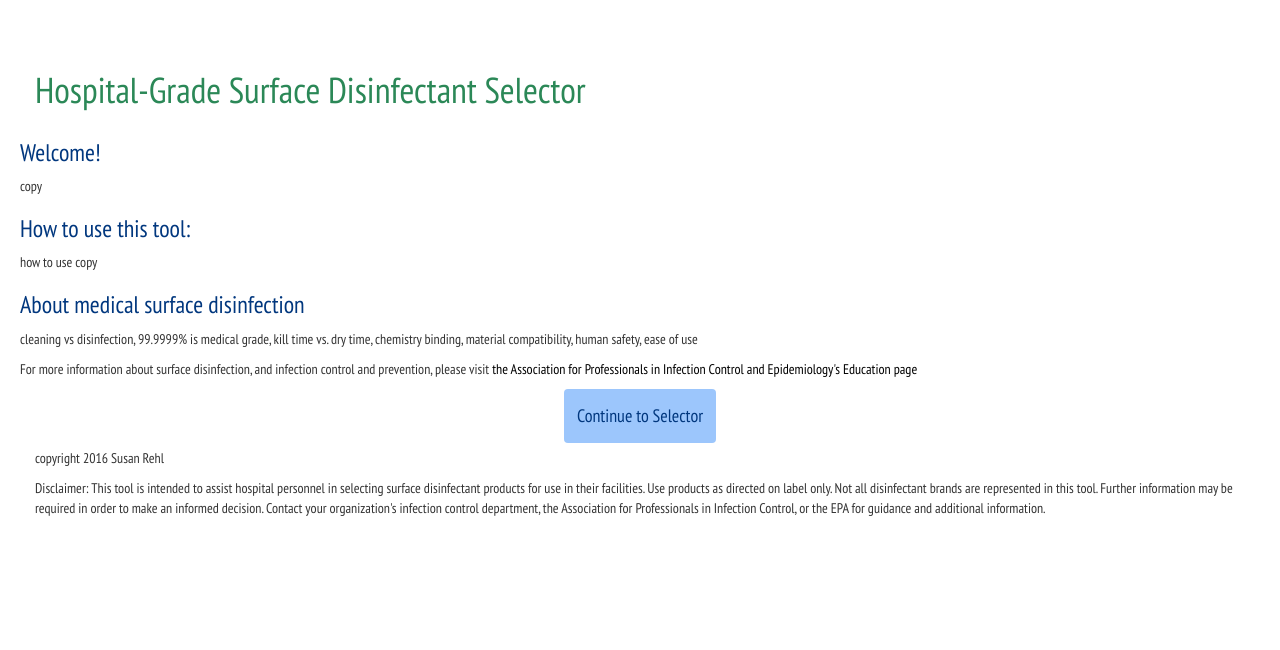
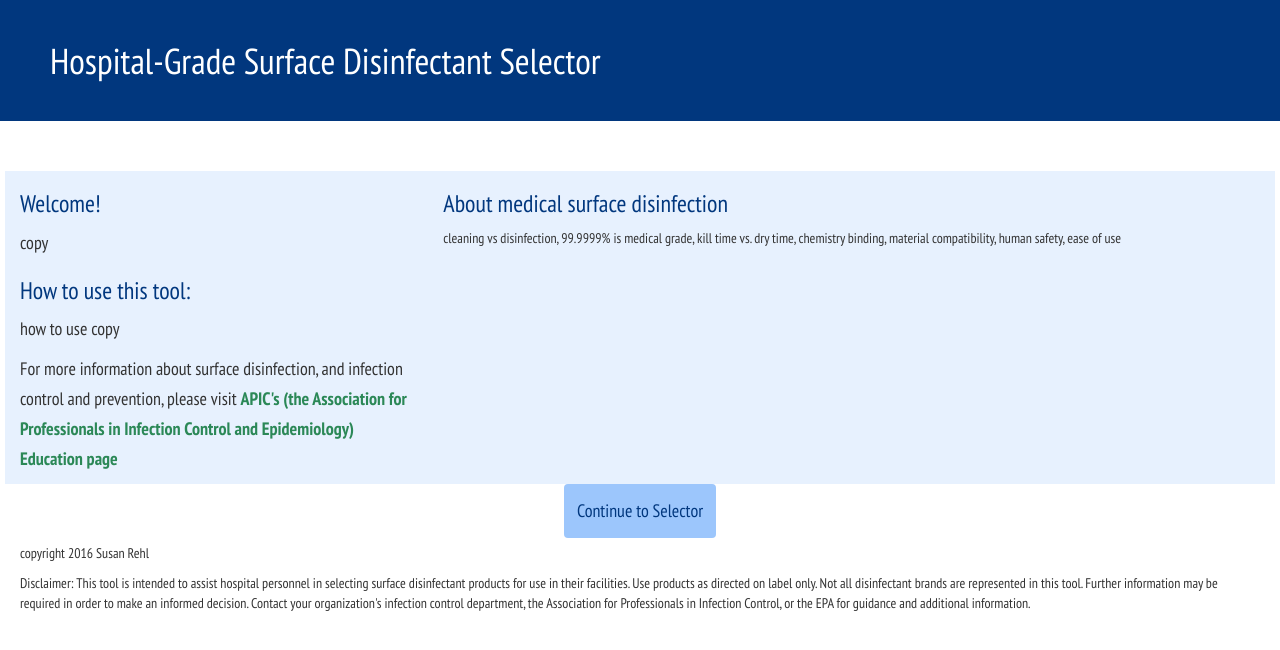
Before and after one commit to SusanRehl/Solo_Capstone_Project, a website: page views/index.html in a window 1280 px wide. Drawn offline with Linux system fonts and the light colour scheme; files that its build step writes are made by us from their sources; files whose address does not match are found by name.

Commit message:
Styling added

```diff
--- a/public/css/stylesheet.css
+++ b/public/css/stylesheet.css
@@ -1,4 +1,4 @@
-body {
+body, p {
   text-align: left;
   font-family: 'PT Sans Narrow', "Helvetica, sans-serif";
 }
@@ -25,13 +25,17 @@ a {
   text-decoration: none;
 }
 
+a:hover {
+  text-decoration: none;
+}
+
 .spacing {
   padding: 10px;
 }
 
 .container-fluid {
   align: left;
-  margin: 50px 20px 0 20px;
+  padding: 50px 20px 0 20px;
 }
 
 .blueback {
@@ -47,15 +51,15 @@ a {
 }
 
 .question {
-  font-size: 20px;
+  font: 18px/18px;
   color: #01377e;
   margin-bottom: 0;
 }
 
 .scoreButton {
   position: absolute;
-  top: 174px;
-  left: 38px;
+  top: 179px;
+  left: 23px;
   background-color: #9cc6fc;
   font-family: 'PT Sans Narrow', "Helvetica, sans-serif";*/
 }
@@ -74,6 +78,28 @@ a {
 
 .indent {
   padding-left: 30px;
+}
+
+.header {
+  background-color: #01377e;
+  color: #FFF;
+  font-size: 36px;
+  padding: 35px 0 35px 50px;
+}
+
+.homeback {
+  background-color: #e7f1fe;
+}
+
+
+.links {
+  color: #2b8857;
+  font-weight: 700;
+}
+
+.displaycopy {
+  font-family: 'PT Sans Narrow', "Helvetica, sans-serif";
+  font: 18px/30px bold;
 }
 
 /*Modal Styling:*/
--- a/views/index.html
+++ b/views/index.html
@@ -14,20 +14,29 @@
   </head>
   <body>
     <div ng-controller='productController'>
+      <div class="header">
+        Hospital-Grade Surface Disinfectant Selector
+      </div>
       <div class="container-fluid">
-        <div class="header">
-          <h1>Hospital-Grade Surface Disinfectant Selector</h1>
+        <div class="row homeback">
+          <div class="col-md-4">
+          <h3>Welcome!</h3>
+          <div class="displaycopy">
+            <p>copy</p>
+          </div>
+          <h3>How to use this tool:</h3>
+          <div class="displaycopy">
+          <p>how to use copy</p>
+          <p>For more information about surface disinfection, and infection control and prevention, please visit
+          <a class="links" href=http://www.apic.org/Education-and-Events/Overview target="_blank">APIC's (the Association for Professionals in Infection Control and Epidemiology) Education page</a><p>
+            </div>
         </div>
-        <div class="row">
-          <h3>Welcome!</h3>
-          <p>copy</p>
-          <h3>How to use this tool:</h3>
-          <p>how to use copy</p>
+          <div class="col-md-8">
           <h3>About medical surface disinfection</h3>
           <p>cleaning vs disinfection, 99.9999% is medical grade, kill time vs. dry time, chemistry binding, material compatibility, human safety, ease of use
           </p>
-          <p>For more information about surface disinfection, and infection control and prevention, please visit
-            <a href=http://www.apic.org/Education-and-Events/Overview target="_blank">the Association for Professionals in Infection Control and Epidemiology's Education page</a><p>
+
+        </div>
         </div> <!--end row-->
         <div align="center">
           <a href="/questionnaire" class="button btn"><h4>Continue to Selector</h4></a>
```
Also changed, not shown: public/scripts/script.js (+5 -5 lines), server/app.js (+15 -8 lines), views/results.html (+4 -5 lines), public/images/equipment.png (added), public/images/floor.png (added), public/images/hospitalroom.png (added), public/images/operatingroom.png (added), 1 other file.
